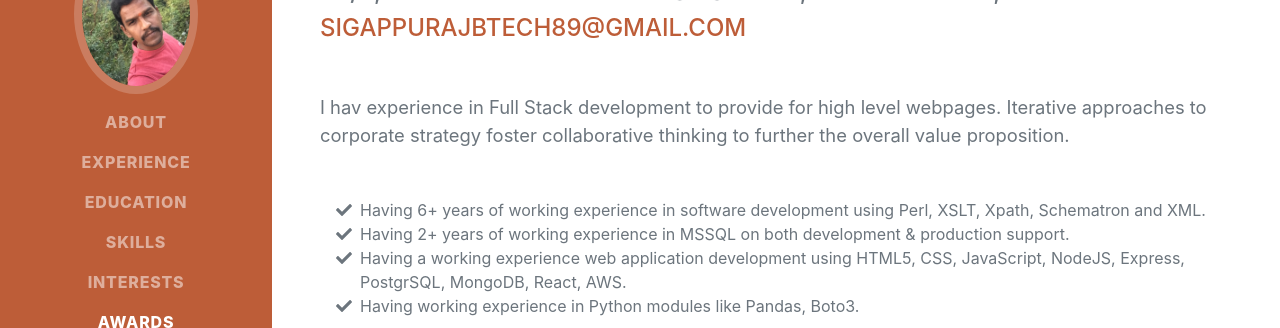
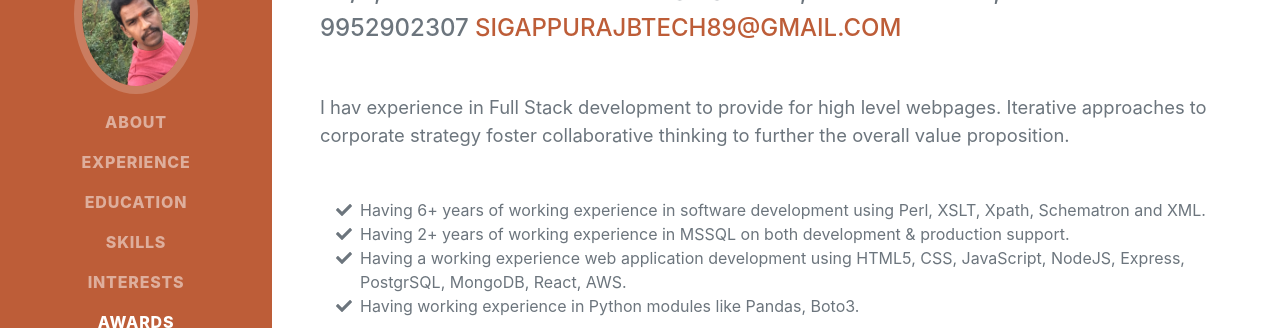
Before and after one commit to Sigappuraj/Bootstrap, a plain HTML site: page Myportfolio/index.html in a window 1280 px wide. Shown: the part 266-594 px from the top of the page. Drawn offline with nearby package versions, Linux system fonts and the light colour scheme; a web font is replaced by a local one.

Commit message:
Update index.html

```diff
--- a/Myportfolio/index.html
+++ b/Myportfolio/index.html
@@ -45,7 +45,7 @@
                     <span class="text-primary">Sigappuraj R</span>
                 </h1>
                 <div class="subheading mb-5">
-                    45/2, Tiruvalluvarpuram 1st Street, Choolaimedu, Chennai-94.
+                    45/2, Tiruvalluvarpuram 1st Street, Choolaimedu, Chennai-94. +91 9952902307
                     <a href="mailto:sigappurajbtech89@gmail.com">sigappurajbtech89@gmail.com</a>
                 </div>
                 <p class="lead mb-5">I hav experience in Full Stack development to provide for high level webpages. Iterative approaches to corporate strategy foster collaborative thinking to further the overall value proposition.</p>
```
